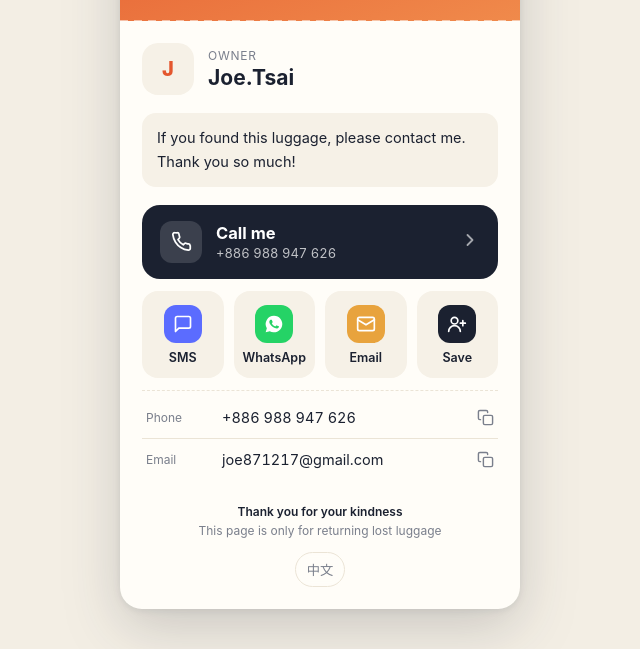
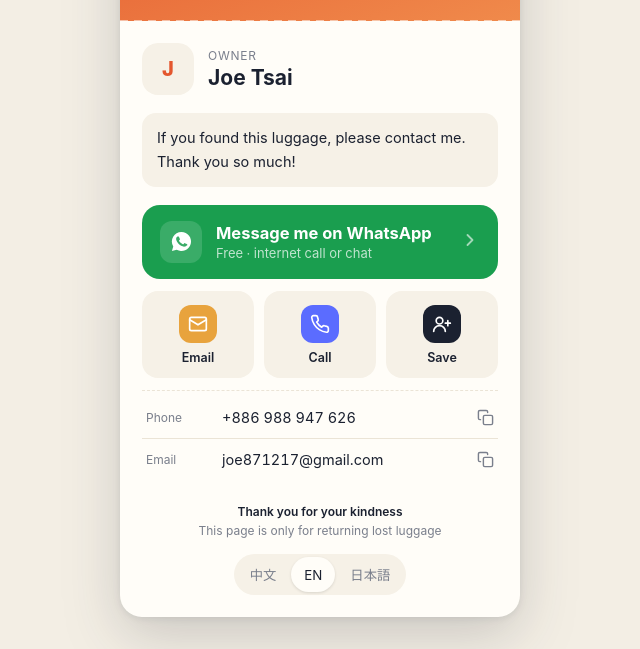
Before and after one commit to joe851204/tag, a plain HTML site: page index.html in a window 1280 px wide. Shown: the part 238-887 px from the top of the page, without its empty margins (320-960 px from the left). Drawn offline with Linux system fonts and the light colour scheme.

Commit message:
WhatsApp as primary contact, add Japanese, rename to Joe Tsai
Co-Authored-By: Claude Opus 5.5 <noreply@anthropic.com>
Claude-Session: https://claude.ai/code/session_01X5z96jX5LLSFef1YddvXjR

```diff
--- a/index.html
+++ b/index.html
@@ -59,9 +59,10 @@
   h1 { margin: 14px 0 6px; font-size: 25px; line-height: 1.3; font-weight: 800; letter-spacing: .01em; }
   .sub { margin: 0; font-size: 14.5px; line-height: 1.55; opacity: .92; }
 
-  .lang { display: inline-block; margin-top: 12px; border: 1px solid var(--line); cursor: pointer;
-    background: transparent; color: var(--muted); font: 600 12px/1 inherit; padding: 7px 11px; border-radius: 999px;
-    font-family: inherit; backdrop-filter: blur(6px); }
+  .seg { display: inline-flex; margin-top: 14px; padding: 3px; gap: 2px; border-radius: 999px; background: var(--chip); }
+  .seg button { border: 0; background: transparent; color: var(--muted); font: 600 12.5px/1 inherit; font-family: inherit;
+    padding: 8px 13px; border-radius: 999px; cursor: pointer; }
+  .seg button.on { background: var(--card); color: var(--ink); box-shadow: 0 1px 3px rgba(0,0,0,.12); }
 
   .body { padding: 22px 22px 8px; }
   .owner { display: flex; align-items: center; gap: 14px; margin-bottom: 18px; }
@@ -79,6 +80,8 @@
     background: var(--ink); padding: 16px 18px; border-radius: 18px; margin-bottom: 12px;
     transition: transform .15s ease; }
   @media (prefers-color-scheme: dark) { .call { background: var(--accent); } }
+  .call.wa, .call.wa:visited { background: #1a9e4f; }
+  .call.wa .ic svg { width: 23px; height: 23px; }
   .call:active, .act:active, .row:active { transform: scale(.97); }
   .call .ic { width: 42px; height: 42px; border-radius: 12px; background: rgba(255,255,255,.14); display: grid; place-items: center; }
   .call .ic svg { width: 21px; height: 21px; }
@@ -136,7 +139,7 @@
       <div class="acts" id="acts"></div>
       <div class="rows" id="rows"></div>
     </section>
-    <footer class="foot"><div id="t-foot"></div><button class="lang" id="langBtn">EN</button></footer>
+    <footer class="foot"><div id="t-foot"></div><div class="seg"><button data-l="zh">中文</button><button data-l="en">EN</button><button data-l="ja">日本語</button></div></footer>
   </main>
 </div>
 <div class="toast" id="toast"></div>
@@ -146,7 +149,7 @@
    ✏️  在這裡改資料（不需要的欄位留空字串 "" 就會自動隱藏）
    ============================================================ */
 const INFO = {
-  name:     "Joe.Tsai",
+  name:     "Joe Tsai",
   phone:    "+886 988 947 626",
   email:    "joe871217@gmail.com",
   line:     "",                      // LINE ID
@@ -155,20 +158,26 @@ const INFO = {
   backupPhone: "",
   msgZh: "如果您撿到這件行李，麻煩聯絡我，非常感謝您！",
   msgEn: "If you found this luggage, please contact me. Thank you so much!",
+  msgJa: "この荷物を見つけた方は、ご連絡いただけますと幸いです。本当にありがとうございます！",
 };
 /* ============================================================ */
 
 const T = {
   zh: { tag:"Lost & Found", title:"您找到了我的行李", sub:"謝謝您願意幫忙！請用下方任一方式聯絡我。",
-        owner:"行李主人", call:"打電話給我", sms:"簡訊", mail:"Email", line:"LINE", wa:"WhatsApp", save:"存聯絡人",
+        owner:"行李主人", primary:"用 WhatsApp 聯絡我", primarySub:"免費網路通話・傳訊息", call:"打電話", sms:"簡訊", mail:"Email", line:"LINE", wa:"WhatsApp", save:"存聯絡人",
         kPhone:"電話", kMail:"Email", kBackup:"備用聯絡", copied:"已複製 ✓", tapCopy:"點一下即可複製",
-        foot:"<b>真心感謝您的善意</b><br>此頁面僅供歸還遺失行李使用", btn:"EN",
+        foot:"<b>真心感謝您的善意</b><br>此頁面僅供歸還遺失行李使用",
         smsBody:"您好，我撿到您的行李。", mailSubj:"我撿到您的行李" },
   en: { tag:"Lost & Found", title:"You found my luggage", sub:"Thank you for helping! Reach me any way below.",
-        owner:"Owner", call:"Call me", sms:"SMS", mail:"Email", line:"LINE", wa:"WhatsApp", save:"Save",
+        owner:"Owner", primary:"Message me on WhatsApp", primarySub:"Free · internet call or chat", call:"Call", sms:"SMS", mail:"Email", line:"LINE", wa:"WhatsApp", save:"Save",
         kPhone:"Phone", kMail:"Email", kBackup:"Backup", copied:"Copied ✓", tapCopy:"Tap to copy",
-        foot:"<b>Thank you for your kindness</b><br>This page is only for returning lost luggage", btn:"中文",
+        foot:"<b>Thank you for your kindness</b><br>This page is only for returning lost luggage",
         smsBody:"Hi, I found your luggage.", mailSubj:"I found your luggage" },
+  ja: { tag:"Lost & Found", title:"私の荷物です", sub:"見つけてくださりありがとうございます！下記のいずれかの方法でご連絡ください。",
+        owner:"持ち主", primary:"WhatsApp で連絡する", primarySub:"無料・ネット通話／メッセージ", call:"電話", sms:"SMS", mail:"メール", line:"LINE", wa:"WhatsApp", save:"連絡先保存",
+        kPhone:"電話", kMail:"メール", kBackup:"予備連絡先", copied:"コピーしました ✓", tapCopy:"タップでコピー",
+        foot:"<b>ご親切に心より感謝いたします</b><br>このページは紛失した荷物の返却専用です",
+        smsBody:"こんにちは。あなたの荷物を見つけました。", mailSubj:"荷物を見つけました" },
 };
 
 const I = {
@@ -184,7 +193,8 @@ const I = {
 
 const $ = id => document.getElementById(id);
 const tel = s => s.replace(/[^\d+]/g, "");
-let lang = (navigator.language || "").toLowerCase().startsWith("zh") ? "zh" : "en";
+const nl = (navigator.language || "").toLowerCase();
+let lang = nl.startsWith("zh") ? "zh" : nl.startsWith("ja") ? "ja" : "en";
 
 function toast(msg) {
   const t = $("toast"); t.textContent = msg; t.classList.add("on");
@@ -221,27 +231,28 @@ function row(k, v, copyVal) {
 
 function render() {
   const t = T[lang];
-  document.documentElement.lang = lang === "zh" ? "zh-Hant" : "en";
+  document.documentElement.lang = { zh:"zh-Hant", en:"en", ja:"ja" }[lang];
+  document.querySelectorAll(".seg button").forEach(b => b.classList.toggle("on", b.dataset.l === lang));
   ["tag","title","sub","owner"].forEach(k => $("t-"+k).textContent = t[k]);
   $("t-foot").innerHTML = t.foot;
-  $("langBtn").textContent = t.btn;
   $("name").textContent = INFO.name;
   $("avatar").textContent = INFO.name.trim().charAt(0).toUpperCase();
-  $("msg").textContent = lang === "zh" ? INFO.msgZh : INFO.msgEn;
+  $("msg").textContent = { zh: INFO.msgZh, en: INFO.msgEn, ja: INFO.msgJa }[lang];
 
   const p = $("primary"); p.innerHTML = "";
-  if (INFO.phone) {
+  // 主要按鈕：優先使用免費的網路通訊（WhatsApp），避免對方付國際電話費
+  if (INFO.whatsapp) {
     const a = document.createElement("a");
-    a.className = "call"; a.href = `tel:${tel(INFO.phone)}`;
-    a.innerHTML = `<span class="ic">${I.phone}</span><span><b>${t.call}</b><span class="num">${INFO.phone}</span></span><span class="arr">${I.arr}</span>`;
+    a.className = "call wa"; a.href = `https://wa.me/${INFO.whatsapp}?text=${encodeURIComponent(t.smsBody)}`;
+    a.target = "_blank"; a.rel = "noopener";
+    a.innerHTML = `<span class="ic">${I.wa}</span><span><b>${t.primary}</b><span class="num">${t.primarySub}</span></span><span class="arr">${I.arr}</span>`;
     p.append(a);
   }
 
   const acts = $("acts"); acts.innerHTML = "";
-  if (INFO.phone) acts.append(act(`sms:${tel(INFO.phone)}?&body=${encodeURIComponent(t.smsBody)}`, I.sms, t.sms, "#5b6cff"));
-  if (INFO.whatsapp) acts.append(act(`https://wa.me/${INFO.whatsapp}?text=${encodeURIComponent(t.smsBody)}`, I.wa, t.wa, "var(--wa)"));
   if (INFO.line) acts.append(act(`https://line.me/ti/p/~${encodeURIComponent(INFO.line)}`, I.line, t.line, "var(--line-green)"));
   if (INFO.email) acts.append(act(`mailto:${INFO.email}?subject=${encodeURIComponent(t.mailSubj)}`, I.mail, t.mail, "#e8a33d"));
+  if (INFO.phone) acts.append(act(`tel:${tel(INFO.phone)}`, I.phone, t.call, "#5b6cff"));
   if (INFO.phone || INFO.email) { const b = act(null, I.save, t.save, "#1b2130"); b.onclick = vcard; acts.append(b); }
 
   const rows = $("rows"); rows.innerHTML = "";
@@ -250,7 +261,7 @@ function render() {
   if (INFO.backupPhone) rows.append(row(t.kBackup, `${INFO.backupName ? INFO.backupName + " · " : ""}${INFO.backupPhone}`, tel(INFO.backupPhone)));
 }
 
-$("langBtn").onclick = () => { lang = lang === "zh" ? "en" : "zh"; render(); };
+document.querySelectorAll(".seg button").forEach(b => b.onclick = () => { lang = b.dataset.l; render(); });
 render();
 </script>
 </body>
```
